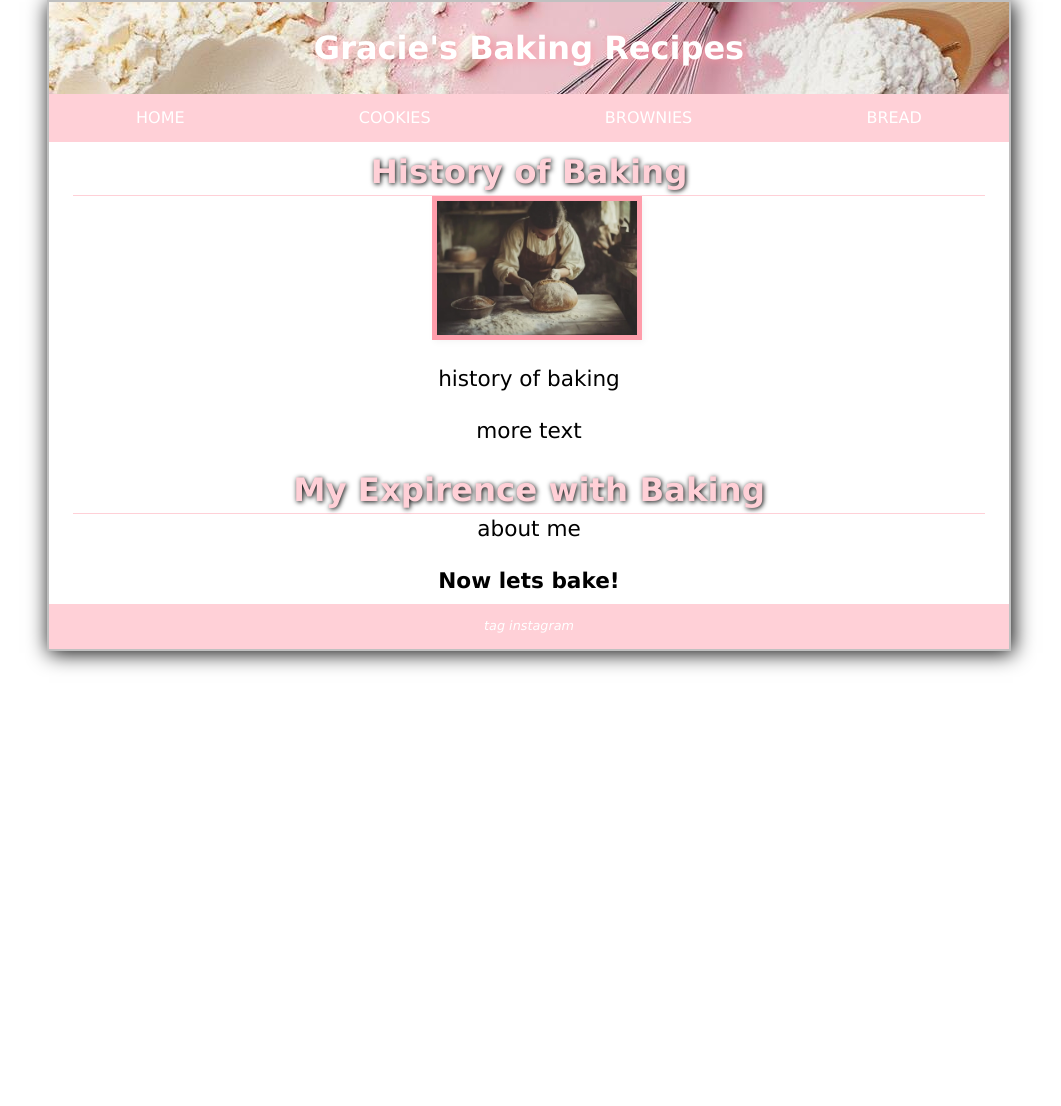
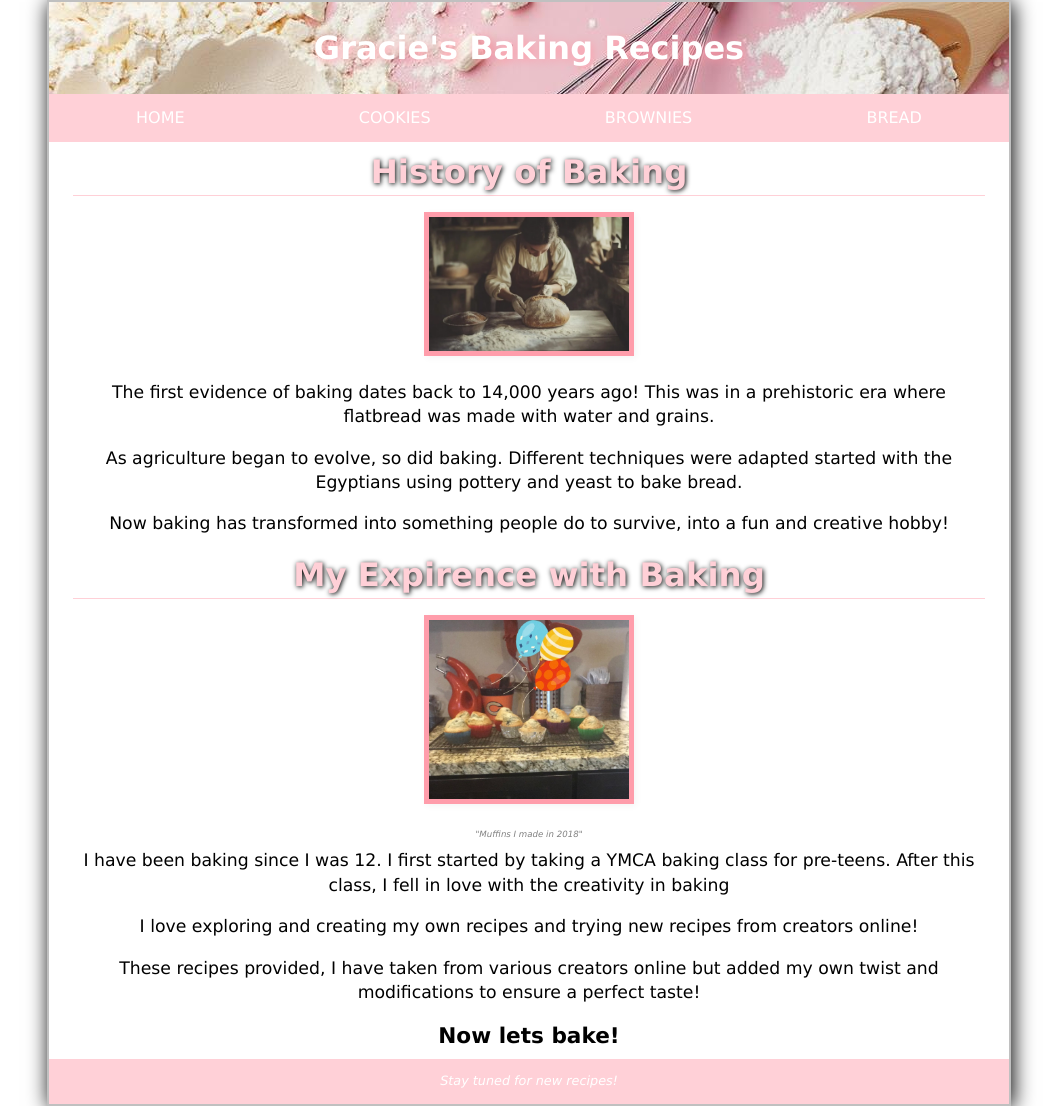
Before and after one commit to bushgc/final, a plain HTML site: page index.html in a window 1280 px wide. Shown: the whole page, without its empty margins (111-1172 px from the left). Before the commit the page ends 800 px from the top, so only its background shows below. Drawn offline with Linux system fonts and the light colour scheme.

Commit message:
home page updates

```diff
--- a/index.html
+++ b/index.html
@@ -40,16 +40,29 @@
 
         <img src="images/history.webp" alt="Woman Baking" class="pics">
 
-        <p>history of baking</p>
+      <section class="history-text">
 
-        <p>more text</p>
+        <p>The first evidence of baking dates back to 14,000 years ago! This was in a prehistoric era where flatbread was made with water and grains.</p>
 
+        <p>As agriculture began to evolve, so did baking. Different techniques were adapted started with the Egyptians using pottery and yeast to bake bread.</p>
+
+        <p>Now baking has transformed into something people do to survive, into a fun and creative hobby!</p>
+      </section>
 
         <h2>My Expirence with Baking</h2>
 
-        <p>about me </p>
+        <figure>
+        <img src="images/Muffins2018.jpg" alt="Muffins I previously made" class="pics"> <figcaption>"Muffins I made in 2018"
+        </figure>
 
+      <section class="me-text">
+        <p>I have been baking since I was 12. I first started by taking a YMCA baking class for pre-teens. After this class, I fell in love with the creativity in baking </p>
 
+        <p> I love exploring and creating my own recipes and trying new recipes from creators online!</p>
+
+        <p> These recipes provided, I have taken from various creators online but added my own twist and modifications to ensure a perfect taste!</p>
+
+      </section>
 
       <h3>Now lets bake!</h3>
 
@@ -57,7 +70,7 @@
     </main>
 
     <footer>
-      <small> tag instagram </small>
+      <small> Stay tuned for new recipes! </small>
     </footer>
 
   </div>
--- a/main.css
+++ b/main.css
@@ -59,6 +59,21 @@ main {
   text-align: center;
 }
 
+.history-text {
+  font-size: 80%
+}
+
+.me-text {
+  font-size: 80%;
+}
+
+figcaption {
+  font-style: italic;
+  color: grey;
+  font-size:40%;
+  margin-bottom: 8px;
+}
+
 .main-column {
 font-size: 135%;
 line-height: 1.4;
@@ -77,7 +92,7 @@ padding: 0 1rem;
   float: center;
   box-shadow: 2px 2px 7px whitesmoke;
   border: 5px solid #ff9dab;
-  margin: 0 0 1rem 1rem;
+  margin: 1rem 1rem 1rem 1rem;
 }
 
 
```
Also changed, not shown: images/Muffins2018.jpg (added).
